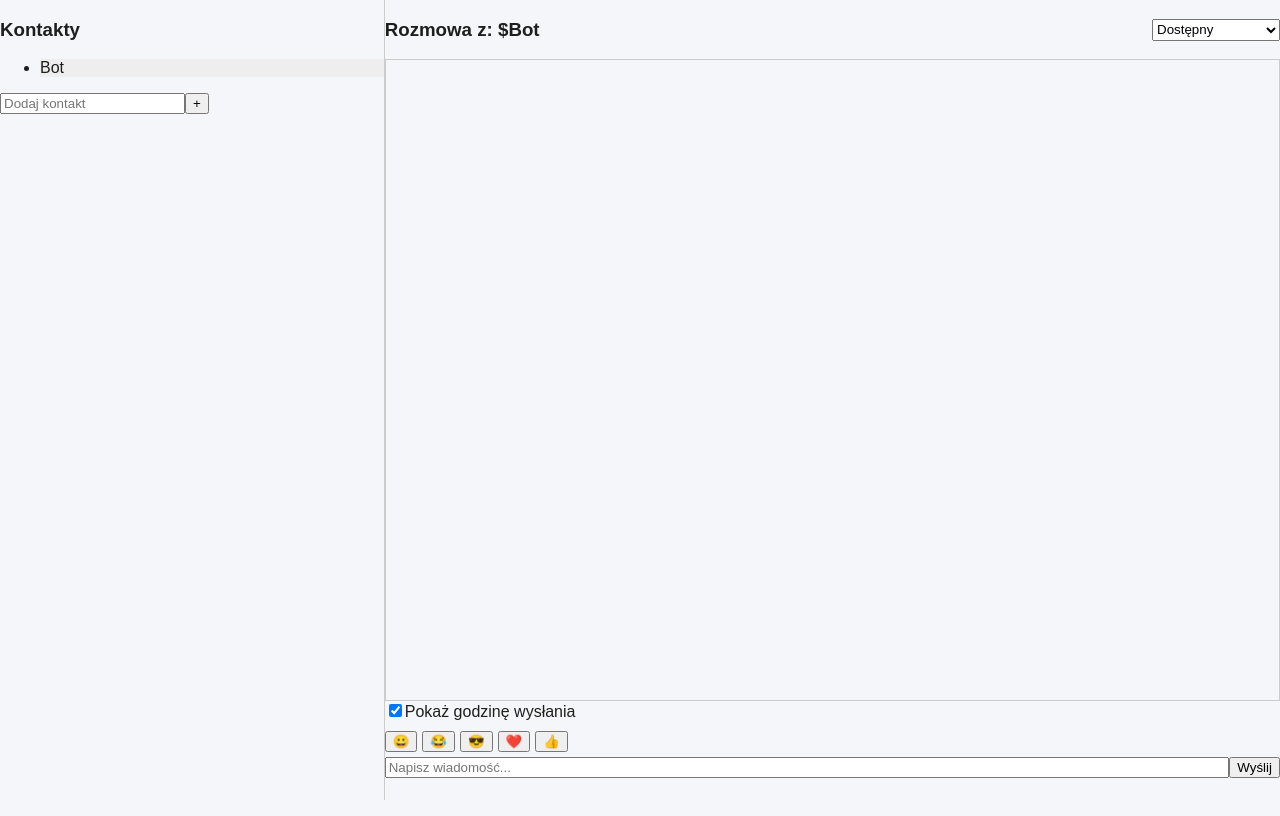
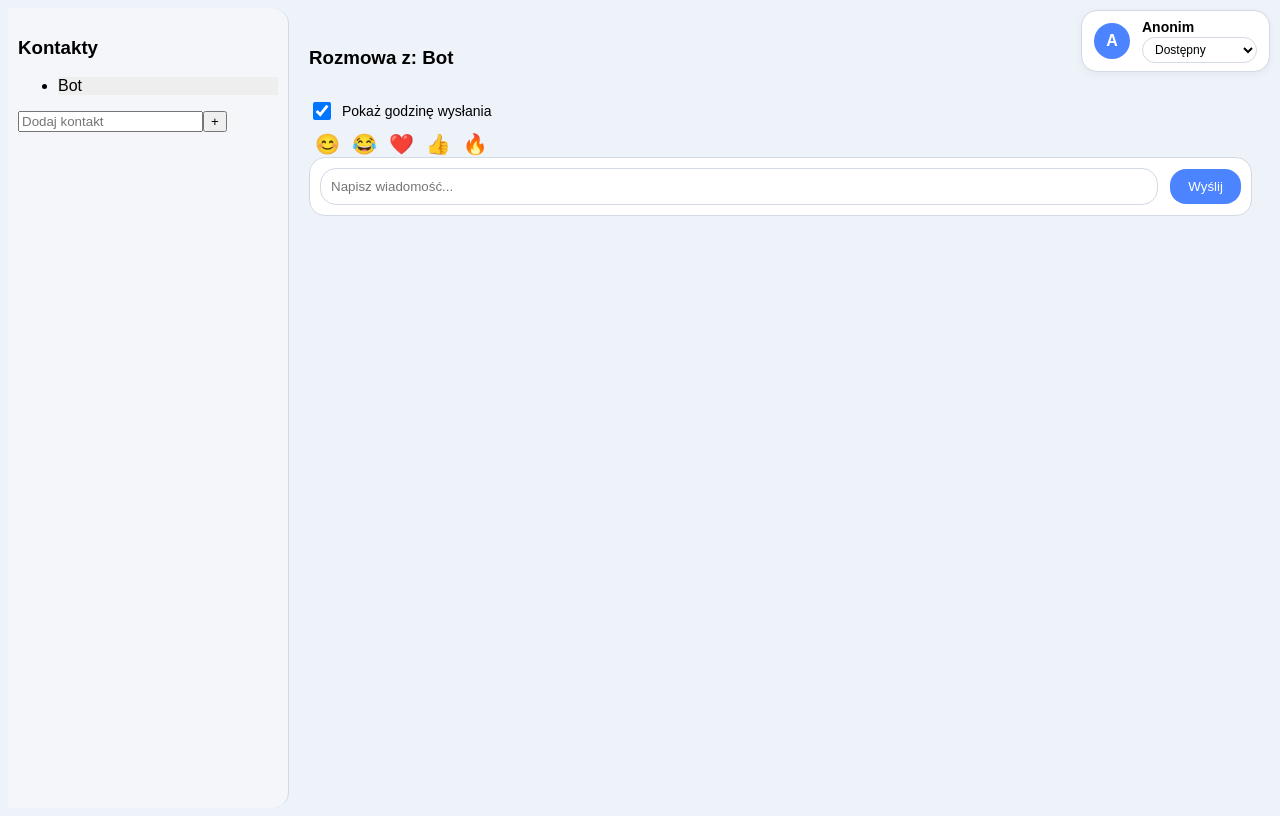
Before and after one commit to adampietkiewicz56/chat-window, a React (Create React App) app in the folder chat-app/: page /chat in a window 1280 px wide. Built offline with nearby package versions, Linux system fonts and the light colour scheme.

Commit message:
Poprawa wyglądu

```diff
--- a/chat-app/src/components/Conversation.jsx
+++ b/chat-app/src/components/Conversation.jsx
@@ -1,7 +1,6 @@
 import MessageInput from "./MessageInput";
 import { useState } from "react";
 import { useChatContext } from "../context/ChatContext";
-import StatusSelect from "./StatusSelect";
 import SettingsPanel from "./SettingsPanel";
 
 export default function Conversation() {
@@ -25,19 +24,22 @@ export default function Conversation() {
   };
 
   return (
-    <div>
-      <h3 style = {{display: "flex", justifyContent: "space-between"}}>
-        <span>Rozmowa z: ${contact?.name}</span>
-        <StatusSelect />
+    <div className="conversation">
+      <h3 className="conversation-header">
+        Rozmowa z: {contact?.name}
       </h3>
-      <div style={{ height: "80vh", overflowY: "auto", border: "1px solid #ccc" }}>
+
+      <div className="messages">
         {msgs.map((m, index) => (
           <div
             key={index}
-            className = {`message ${m.from === "me" ? "mine" : "bot"}`}
-            onClick = {() => m.from === "me" && handleEdit(index, m.text)}
+            className={`message-container ${m.from === "me" ? "mine" : "bot"}`}
           >
-            {editIndex === index ? (
+            <div
+              className="message-bubble"
+              onClick={() => m.from === "me" && handleEdit(index, m.text)}
+            >
+              {editIndex === index && m.from === "me" ? (
                 <>
                   <input
                     type="text"
@@ -47,16 +49,17 @@ export default function Conversation() {
                   <button onClick={() => saveEdit(index)}>OK</button>
                 </>
               ) : (
-              m.text
+                <span>{m.text}</span>
               )}
+            </div>
 
-            {settings.showTime && <small> {m.time}</small>}
+            {settings.showTime && <small>{m.time}</small>}
             {m.edited && <small> (edytowano)</small>}
           </div>
         ))}
       </div>
+
       <SettingsPanel />
-
       <MessageInput />
     </div>
   );
--- a/chat-app/src/components/MessageInput.jsx
+++ b/chat-app/src/components/MessageInput.jsx
@@ -5,44 +5,41 @@ export default function MessageInput() {
   const { currentContact, addMessage, addBotReply } = useChatContext();
   const [text, setText] = useState("");
 
-  const emojis = ["😀", "😂", "😎", "❤️", "👍"];
+  const emojis = ["😊", "😂", "❤️", "👍", "🔥"];
 
   const send = (e) => {
     e.preventDefault();
     if (!text.trim()) return;
+
     addMessage(currentContact, text);
     addBotReply(currentContact);
+
     setText("");
   };
 
-  const addEmoji = (emoji) => {
-    setText((prev) => prev + emoji);
-  };
-
   return (
-    <form onSubmit={send} style={{ display: "flex", flexDirection: "column" }}>
-      <div style={{ marginBottom: "5px" }}>
+    <form onSubmit={send}>
+      <div className="emojis">
         {emojis.map((emoji) => (
           <button
             type="button"
             key={emoji}
-            onClick={() => addEmoji(emoji)}
-            style={{ marginRight: "5px" }}
+            className="emoji-btn"
+            onClick={() => setText((prev) => prev + emoji)}
           >
             {emoji}
           </button>
         ))}
       </div>
 
-      <div style={{ display: "flex" }}>
+      <div className="message-input-container">
         <input
           type="text"
           value={text}
           onChange={(e) => setText(e.target.value)}
           placeholder="Napisz wiadomość..."
-          style={{ flex: 1 }}
         />
-        <button type="submit">Wyślij</button>
+        <button className="send-btn">Wyślij</button>
       </div>
     </form>
   );
--- a/chat-app/src/components/SettingsPanel.jsx
+++ b/chat-app/src/components/SettingsPanel.jsx
@@ -3,20 +3,16 @@ import { useChatContext } from "../context/ChatContext";
 export default function SettingsPanel() {
   const { settings, setSettings } = useChatContext();
 
-    const toggleShowTime = () => {
-        setSettings({ ...settings, showTime: !settings.showTime });
-    };
-
   return (
-        <div style={{ marginBottom: "10px" }}>
-            <label>
+    <div className="settings-toggle">
       <input
         type="checkbox"
         checked={settings.showTime}
-                    onChange={toggleShowTime}
+        onChange={(e) =>
+          setSettings({ ...settings, showTime: e.target.checked })
+        }
       />
-                Pokaż godzinę wysłania
-            </label>
+      <label>Pokaż godzinę wysłania</label>
     </div>
-    )
+  );
 }
--- a/chat-app/src/components/StatusSelect.jsx
+++ b/chat-app/src/components/StatusSelect.jsx
@@ -8,7 +8,10 @@ export default function StatusSelect() {
     };
 
     return (
-        <select value={user.status} onChange={handleChange}>
+        <select
+        className="status-select"
+        value={user.status}
+        onChange={(e) => setUser({ ...user, status: e.target.value })}>
             <option value = "Dostępny">Dostępny</option>
             <option value = "Zaraz wracam">Zaraz wracam</option>
             <option value = "Niedostępny">Niedostępny</option>
--- /dev/null
+++ b/chat-app/src/components/UserHeader.jsx
@@ -0,0 +1,23 @@
+import { useChatContext } from "../context/ChatContext";
+
+export default function UserHeader() {
+  const { user, setUser } = useChatContext();
+
+  return (
+    <div className="user-header">
+      <div className="avatar">{user.name[0]}</div>
+
+      <div className="details">
+        <strong>{user.name}</strong>
+        <select
+          className="status-select"
+          value={user.status}
+          onChange={(e) => setUser({ ...user, status: e.target.value })}
+        >
+          <option value="Dostępny">Dostępny</option>
+          <option value="Zaraz wracam">Zaraz wracam</option>
+        </select>
+      </div>
+    </div>
+  );
+}
--- a/chat-app/src/pages/Chat.jsx
+++ b/chat-app/src/pages/Chat.jsx
@@ -1,14 +1,18 @@
-import ContactList from "../components/ContactList"
-import Conversation from "../components/Conversation"
+import ContactList from "../components/ContactList";
+import Conversation from "../components/Conversation";
+import UserHeader from "../components/UserHeader";
 
 export default function Chat() {
   return (
-        <div style={{display: "flex", height: "100vh"}}>
-            <div style={{width: "30%", borderRight: "1px solid #ccc" }}>
+    <div className="chat-container">
+      <UserHeader />
+      <div className="chat-content">
+        <div className="sidebar">
           <ContactList />
         </div>
-            <div style={{ width: "70%" }}>
+        <div className="chat-panel">
           <Conversation />
+        </div>
       </div>
     </div>
   );
--- a/chat-app/src/styles/main.scss
+++ b/chat-app/src/styles/main.scss
@@ -5,86 +5,125 @@
 
 
 
+$bg: #eef3f9;
+$accent: #4c84ff;
+$accent-light: #e7efff;
+$bot-color: #e9edf3;
+$text-dark: #1b1f23;
+
+$radius: 16px;
+$border: #d3d9e5;
+
 body {
-  margin: 0;
+  background: $bg;
   font-family: Arial, sans-serif;
-  background: $bg-main;
-  color: $text;
 }
 
-.app-layout {
+/* SIDEBAR */
+.sidebar {
+  width: 260px;
+  background: #ffffff;
+  padding: 14px;
   display: flex;
-  height: 100vh;
+  flex-direction: column;
+  gap: 10px;
+  border-right: 1px solid $border;
+  border-radius: 0 16px 16px 0;
 }
 
-.sidebar {
-  width: 30%;
-  background: $bg-sidebar;
-  border-right: 1px solid $border;
+.contact-item {
   padding: 10px;
-  overflow-y: auto;
-  transition: $transition;
+  border-radius: $radius;
+  cursor: pointer;
+  border: 1px solid transparent;
+  transition: 0.2s;
 }
 
+.contact-item:hover {
+  background: $accent-light;
+}
+
+.contact-item.active {
+  background: $accent;
+  color: #fff;
+}
+
+/* CHAT PANEL */
 .chat-panel {
-  width: 70%;
-  padding: 10px;
+  padding: 20px 40px;
   display: flex;
   flex-direction: column;
-}
-
-.contact {
-  padding: 10px;
-  cursor: pointer;
-  border-radius: $radius;
-  transition: $transition;
-  margin-bottom: 8px;
-
-  &:hover {
-    background: lighten($accent, 40%);
-  }
-
-  &.active {
-    background: $accent;
-    color: white;
-  }
 }
 
 .messages {
   flex: 1;
   overflow-y: auto;
-  border: 1px solid $border;
-  padding: 10px;
-  border-radius: $radius;
-  background: #fff;
-  margin-bottom: 10px;
-
   display: flex;
   flex-direction: column;
-  gap: 8px;
+  gap: 6px;
+  margin-bottom: 12px;
 }
 
-.message {
-  display: block; // <--- WAŻNE: blok, nie inline-block, nie flex
-  padding: 8px 12px;
-  border-radius: $radius;
-  font-size: 14px;
-  line-height: 1.3;
+/* BUBBLES */
+.message-container {
+  display: flex;
+  flex-direction: column;
   max-width: 60%;
   word-wrap: break-word;
-  white-space: pre-wrap;
 }
 
-.message.mine {
-  background: $accent;
-  color: white;
+.message-container.mine {
   align-self: flex-end;
 }
 
-.message.bot {
-  background: #e3e8f0;
-  color: black;
-  align-self: flex-start;
+.message-bubble {
+  padding: 10px 14px;
+  border-radius: $radius;
+  font-size: 14px;
+  background: $accent-light;
+}
+
+.mine .message-bubble {
+  background: $accent;
+  color: #fff;
+}
+
+.bot .message-bubble {
+  background: $bot-color;
+  width: auto;
+}
+
+/* INPUT */
+.message-input-container {
+  display: flex;
+  align-items: center;
+  gap: 12px;
+  background: #fff;
+  padding: 10px;
+  border-radius: $radius;
+  border: 1px solid $border;
+}
+
+.message-input-container input {
+  flex: 1;
+  padding: 10px;
+  border-radius: $radius;
+  border: 1px solid $border;
+  outline: none;
+}
+
+.send-btn {
+  background: $accent;
+  color: #fff;
+  padding: 10px 18px;
+  border: none;
+  border-radius: $radius;
+  cursor: pointer;
+  transition: 0.2s;
+}
+
+.send-btn:hover {
+  background: darken($accent, 10%);
 }
 
 .emoji-btn {
@@ -113,3 +152,103 @@ body {
     width: 100%;
   }
 }
+
+.conversation-header {
+  position: relative;
+  z-index: 1; /* pod selectem */
+  pointer-events: none; /* NIE przechwytuje kliknięć */
+}
+
+
+.user-header {
+  position: absolute;
+  top: 10px;
+  right: 10px;
+  background: #fff;
+  border: 1px solid $border;
+  border-radius: $radius;
+  padding: 8px 12px;
+  display: flex;
+  align-items: center;
+  gap: 12px;
+  box-shadow: 0 2px 8px rgba(0,0,0,0.05);
+}
+
+.user-info {
+  display: flex;
+  align-items: center;
+  gap: 10px;
+}
+
+.avatar {
+  width: 36px;
+  height: 36px;
+  border-radius: 50%;
+  background: $accent;
+  color: #fff;
+  display: flex;
+  align-items: center;
+  justify-content: center;
+  font-weight: bold;
+  font-size: 16px;
+}
+
+.details strong {
+  display: block;
+  font-size: 14px;
+}
+
+.details select {
+  font-size: 12px;
+  margin-top: 2px;
+}
+
+.status-select {
+  background: #fff;
+  border: 1px solid $border;
+  border-radius: $radius;
+  padding: 4px 8px;
+  cursor: pointer;
+  font-size: 12px;
+  z-index: 100;
+  z-index: 99999 !important;
+}
+
+
+
+.chat-container {
+  display: flex;
+  height: 100vh;
+}
+
+.chat-content {
+  display: flex;
+  flex: 1;
+}
+
+.sidebar {
+  width: 260px;
+  background: #f4f6fa;
+  border-right: 1px solid $border;
+  padding: 10px;
+}
+
+.chat-panel {
+  flex: 1;
+  position: relative;
+  padding: 20px;
+}
+
+.settings-toggle {
+  display: flex;
+  align-items: center;
+  gap: 8px;
+  font-size: 14px;
+  margin-bottom: 8px;
+}
+
+.settings-toggle input {
+  width: 18px;
+  height: 18px;
+  cursor: pointer;
+}
```
Lines whose indentation alone changed are shown as unchanged.
